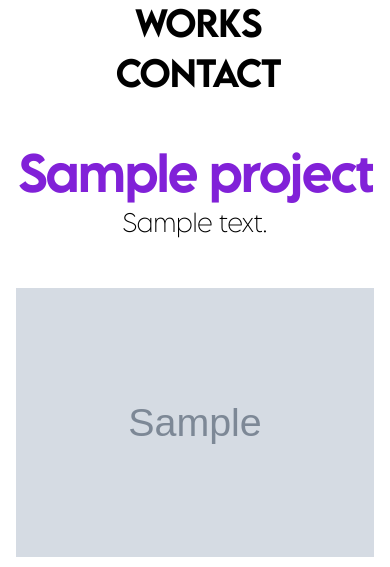
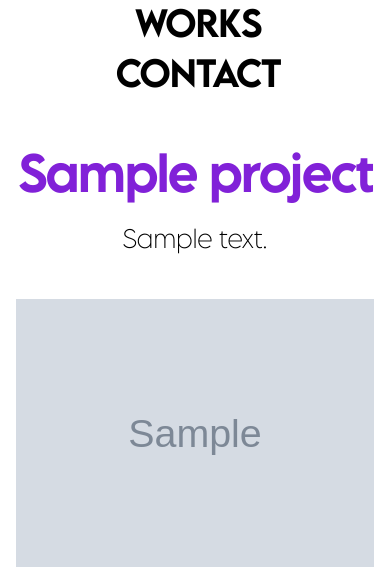
Before and after one commit to shahar-shemesh/dorshemesh, a Node server app: template views/project.ejs in a window 390 px wide. Shown: the part 175-742 px from the top of the page. Run offline with Node 20, Linux system fonts and the light colour scheme; the template is opened without the code that fills it: values that come from a table or form of the project are taken from there, others are empty; tables that the repository leaves empty hold one stand-in row (values such as "Sample post"); grey boxes marked "Sample" are stand-in pictures; some libraries are stand-ins or nearby versions; some web fonts are replaced.

Commit message:
dor changes

```diff
--- a/public/css/styles.css
+++ b/public/css/styles.css
@@ -300,10 +300,10 @@ section {
 
 .projectDesc {
     font-weight: 200;
-    font-size: 2.5rem;
+    font-size: 2rem;
     letter-spacing: -1px;
     line-height: 2.7rem;
-    margin-top: -.2rem;
+    margin-top: 1rem;
 }
 
 .project-gallery {
@@ -354,9 +354,9 @@ section {
         font-weight: 200;
         font-size: 1.5rem;
         letter-spacing: -.3px;
-        margin-top: 0;
+        /* margin-top: 0; */
         line-height: 2.1rem;
-        margin-bottom: 2.5rem;
+        margin-bottom: 2.2rem;
     }
 
 
```
